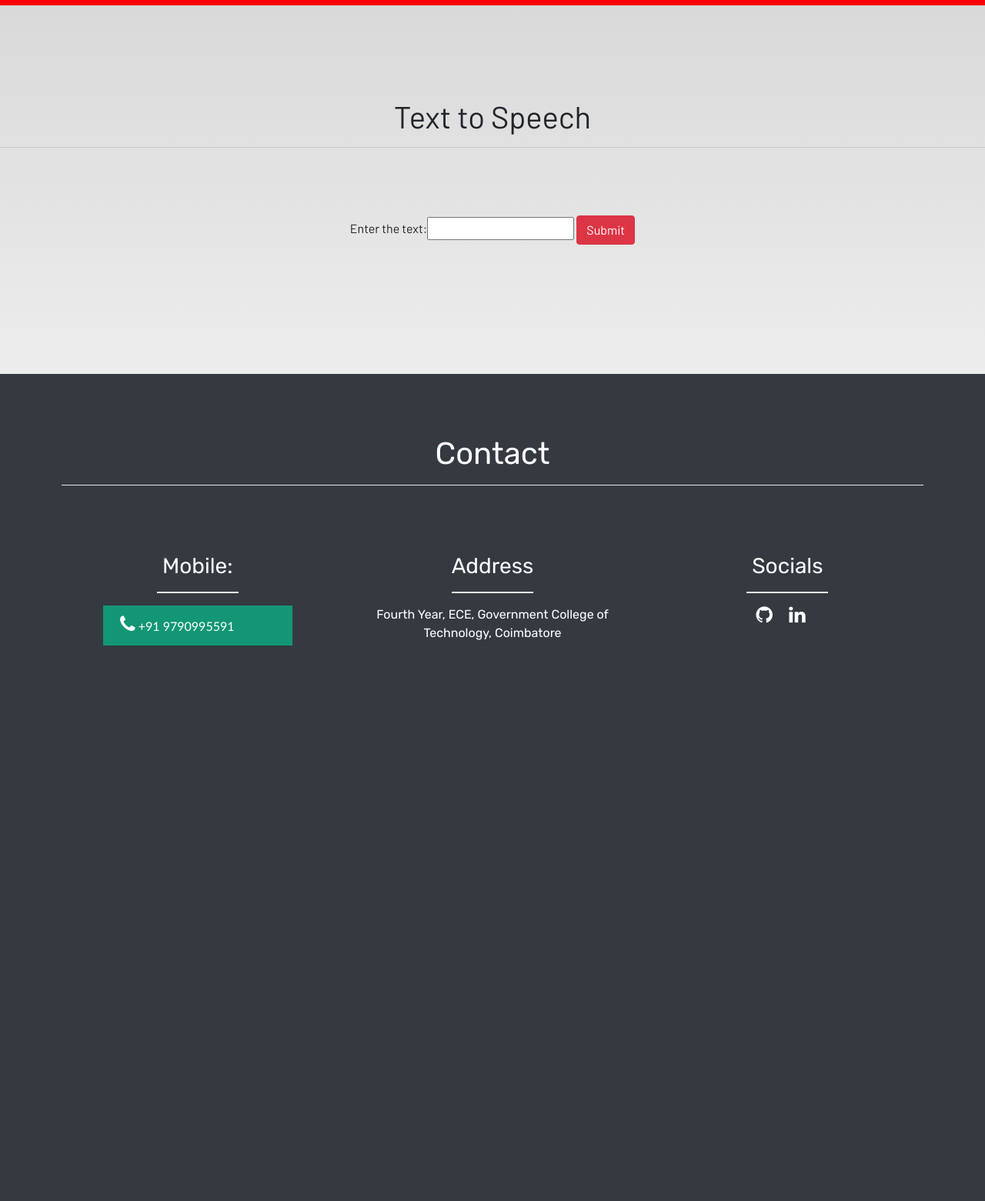
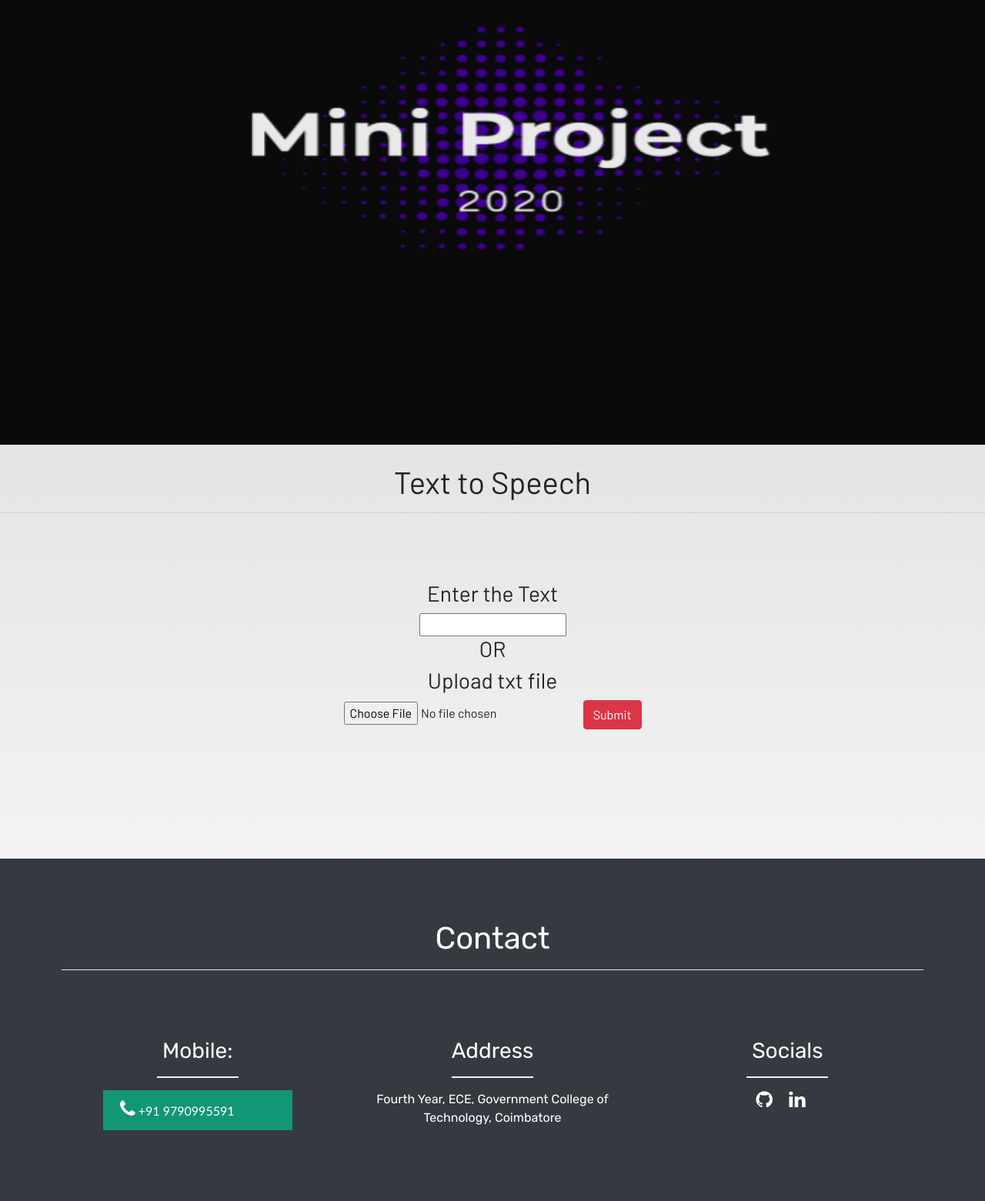
Before and after one commit to TeslaLord/maas, a Django app: page /text_to_speech/ in a window 1280 px wide. Shown: the part 309-1870 px from the top of the page at 77% size. Before the commit the page ends 1148 px from the top, so only its background shows below. Run offline with Django 3.2, Linux system fonts and the light colour scheme; some libraries are stand-ins or nearby versions; some web fonts are replaced.

Commit message:
file upload in text

```diff
--- a/models/forms.py
+++ b/models/forms.py
@@ -10,7 +10,9 @@
 
 
 class SpeechForm(forms.Form):
-    speech_text = forms.CharField(label='Enter the text', max_length=100)
+    speech_text = forms.CharField(
+        label='Enter the text', max_length=100, required=False)
+    text_file = forms.FileField(required=False)
 
 
 class TextForm(forms.Form):
--- a/models/templates/models/base.html
+++ b/models/templates/models/base.html
@@ -48,9 +48,9 @@
 
                     <span class="dark-blue-text icon-bar"><i class="fas fa-bars fa-1x"></i></span>
                 </button>
-                <div class="img-fluid">
-                    <img src="images/newlogo1.png" alt="" class="okay">
-                </div>
+
+                <img style="height:40%;width:15%;" src="{% static 'speech/logo1.png' %}" alt="" class="okay">
+
                 <div class="collapse navbar-collapse" id="navbarNav">
                     <div class="mr-auto"></div>
                     <ul class="navbar-nav">
@@ -89,9 +89,10 @@
 
 
     </header>
-    <!-- <img src="{% static 'speech/team1.jpg' %}" alt=""> -->
+
     <main>
-        <br><br><br><br><br>
+        <img style="height:100vmin;width:100%;" src="{% static 'speech/logo.png' %}" alt="">
+        <br><br>
         {% block content %}
 
         {% endblock content %}
@@ -110,19 +111,19 @@
 
             <div class="row text-white">
 
-                <div class="col-sm-12 col-md-4 text-center">
+                <div class="col-sm-12 col-md-4 text-center mb-30">
                     <h3>Mobile:</h3>
                     <hr style="width: 30%; color: black; height: 1px; background-color:white;">
                     <a class="button phone" href="tel:+91 9902200024"><i class="fa fa-phone pho"
                             style="font-size:25px;color:white"></i> +91 9790995591 </a>
                 </div>
-                <div class="col-sm-12 col-md-4 text-center">
+                <div class="col-sm-12 col-md-4 text-center mt-10">
                     <h3>Address</h3>
                     <hr style="width: 30%; color: black; height: 1px; background-color:white;">
                     <p style="padding:0px 5px;">Fourth Year, ECE,
                         Government College of Technology, Coimbatore</p>
                 </div>
-                <div class="col-sm-12 col-md-4 text-center">
+                <div class="col-sm-12 col-md-4 text-center mt-10">
                     <div>
                         <h3>Socials</h3>
 
--- a/models/templates/models/text_to_speech.html
+++ b/models/templates/models/text_to_speech.html
@@ -7,9 +7,14 @@
     <h1>Text to Speech</h1>
     <hr>
     <br><br><br>
-    <form action="{% url 'text_to_speech' %}" method="post">
+    <form action="{% url 'text_to_speech' %}" method="post" enctype="multipart/form-data">
         {% csrf_token %}
-        {{ form }}
+        <h3>Enter the Text</h3>
+        {{ form.speech_text }}
+        <h3>OR</h3>
+        <h3>Upload txt file</h3>
+        {{form.text_file}}
+
         {% if form %}
         <input class="btn btn-danger" type="submit" value="Submit">
         {% endif %}
--- a/models/views.py
+++ b/models/views.py
@@ -62,13 +62,23 @@
 def text_to_speech(request):
     if request.method == 'POST':
 
-        form = SpeechForm(request.POST)
-        my = request.POST['speech_text']
+        form = SpeechForm(request.POST, request.FILES)
+        print(request.FILES)
+        if request.FILES:
+            print("HJADJHDSAJHDKJASKDHSKADJHKSAJDHKSJADH")
+            opened_text_file = open(
+                request.FILES['text_file'].temporary_file_path(), 'r')
+            my = opened_text_file.read()
+            opened_text_file.close()
+            file_var = "For the File: " + str(request.FILES['text_file'])
+        else:
+            my = request.POST['speech_text']
+            file_var = request.POST['speech_text']
         language = 'en'
         myob = gTTS(text=my, lang=language, slow=True)
         myob.save("static/speech/sample.mp3")
         context = {'form': form, 'myob': myob,
-                   'input': request.POST['speech_text'], 'post': True,
+                   'input': file_var, 'post': True,
                    }
 
         return render(request, 'models/text_to_speech.html', context)
```
Also changed, not shown: static/css/images/logo.png (added), static/speech/logo.png (added), static/speech/logo1.png (added), 2 other files.
